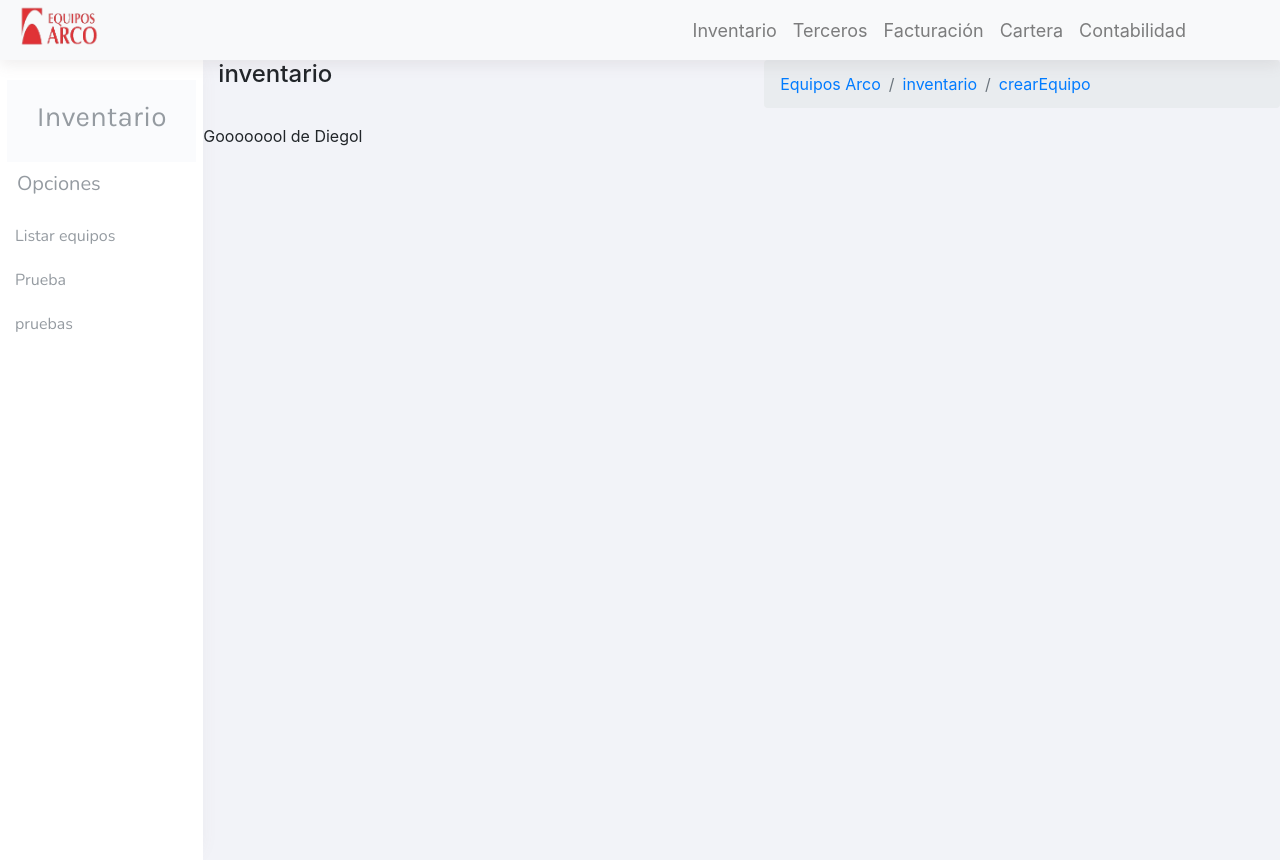
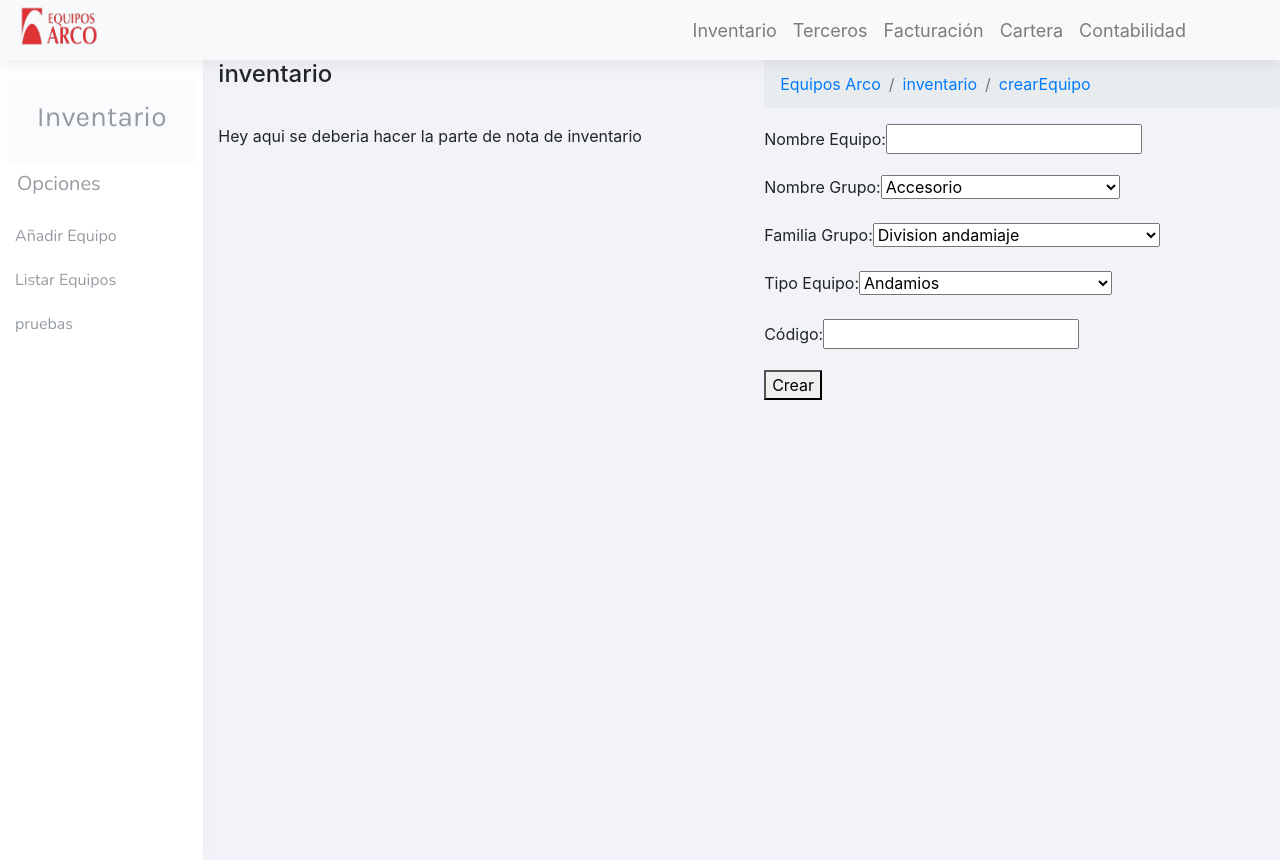
Before and after one commit to ar-corinaldi/EquiposARCO, a React (Create React App) app in the folder front/: page /inventario/crearEquipo in a window 1280 px wide. Built offline with nearby package versions, Linux system fonts and the light colour scheme.

Commit message:
Formularios Equipo

```diff
--- a/front/src/App.js
+++ b/front/src/App.js
@@ -13,6 +13,7 @@ import Breadcrumb from "./components/Breadcrumb";
 import OrdenDetail from "./components/Orden/OrdenDetail";
 import CrearOrden from "./components/FacturacionModule/CrearOrden";
 import EquipoDetail from "./components/Equipo/EquipoDetail";
+import EquipoCreate from "./components/Equipo/EquipoCreate";
 // Bootstrap
 import Row from "react-bootstrap/Row";
 import Col from "react-bootstrap/Col";
@@ -36,6 +37,10 @@ function App() {
             <Row>
               <Switch>
                 <Route path="/" exact />
+                <Route
+                  path="/inventario/crearEquipo"
+                  component={EquipoCreate}
+                />
                 <Route
                   path="/inventario/equipos/:idEquipo"
                   component={EquipoDetail}
--- /dev/null
+++ b/front/src/components/Equipo/EquipoCreate.js
@@ -0,0 +1,25 @@
+import React, { useState } from "react";
+import EquipoForm from "./EquipoForm";
+import Col from "react-bootstrap/Col";
+
+function EquipoCreate(props) {
+  const [newEquipo, setEquipo] = useState({});
+  return (
+    <React.Fragment>
+      <Col>Hey aqui se deberia hacer la parte de nota de inventario</Col>
+      <Col>
+        <EquipoForm
+          formAction={"/equipos"}
+          fields={{
+            nombreEquipo: "",
+            nombreFamilia: "",
+            nombreGrupo: "",
+            codigo: "",
+          }}
+        />
+      </Col>
+    </React.Fragment>
+  );
+}
+
+export default EquipoCreate;
--- /dev/null
+++ b/front/src/components/Equipo/EquipoForm.js
@@ -0,0 +1,150 @@
+import React from "react";
+import withFormHandling from "../withFormHandling";
+import Autocomplete from "@material-ui/lab/Autocomplete";
+import TextField from "@material-ui/core/TextField";
+const tiposEquipo = [
+  "andamios",
+  "elementos formaleta entrepiso",
+  "encofrado",
+  "formaleta",
+  "maquinaria",
+  "servicio",
+];
+
+const nombresFamilia = [
+  "division andamiaje",
+  "division de equipos menores",
+  "division de formaleteria",
+  "division de herramientas",
+  "division de maquinaria tipo liviano",
+  "division de maquinaria tipo pesado",
+  "insumos",
+  "servicio", //No lo se rick
+  "servicio de alquiler",
+  "servicio de transporte",
+  "servicio mantenimiento",
+  "servicio operador",
+];
+
+const nombresGrupo = [
+  "accesorio",
+  "allanadora",
+  "andamio colgante",
+  "andamio de carga",
+  "andamio multidireccional",
+  "andamio tubular",
+  "andamios multidireccionales",
+  "apisonador",
+  "bomba cifa",
+  "compresor",
+  "compresor de aire",
+  "contenedor",
+  "cortadora",
+  "derretidora",
+  "diferencial",
+  "elemento de seguridad",
+  "equipo samblasting",
+  "escaleras",
+  "formaleta",
+  "formaleta columna",
+  "formaleta entrepiso",
+  "formaleta industrializada",
+  "formaleta sardinel",
+  "generador",
+  "grua",
+  "herramienta",
+  "hidrolavadora",
+  "minicargadora",
+  "motobomba",
+  "motor b&s",
+  "motor honda",
+  "motor launtop",
+  "motor lesson",
+  "motor marathon",
+  "motor siemens",
+  "motor weg",
+  "motor yanmar",
+  "planta electrica",
+  "pluma",
+  "puente grua",
+  "rana vibrocompactadora",
+  "regla vibratoria",
+  "retroexcavadora",
+  "rodillo vibrocompactador",
+  "ruteadora",
+  "servicio",
+  "taladro",
+  "vibrador",
+];
+function EquipoForm(props) {
+  const { fields, handleChange, handleSubmitPOST } = props;
+
+  return (
+    <form onSubmit={handleSubmitPOST}>
+      <div className="form-group">
+        <label htmlFor="nombreEquipo">Nombre Equipo:</label>
+        <input
+          name="nombreEquipo"
+          type="text"
+          value={fields.nombreEquipo}
+          onChange={handleChange}
+        />
+      </div>
+      <div className="form-group">
+        <label htmlFor="nombreGrupo">Nombre Grupo:</label>
+        <select
+          name="nombreGrupo"
+          value={fields.nombreGrupo}
+          onChange={handleChange}
+        >
+          {nombresGrupo.map((nombreGrupo) => (
+            <option key={nombreGrupo} value={nombreGrupo}>
+              {nombreGrupo[0].toUpperCase() + nombreGrupo.slice(1)}
+            </option>
+          ))}
+        </select>
+      </div>
+      <div className="form-group">
+        <label htmlFor="nombreFamilia">Familia Grupo:</label>
+        <select
+          name="nombreFamilia"
+          value={fields.nombreFamilia}
+          onChange={handleChange}
+        >
+          {nombresFamilia.map((nombreFamilia) => (
+            <option key={nombreFamilia} value={nombreFamilia}>
+              {nombreFamilia[0].toUpperCase() + nombreFamilia.slice(1)}
+            </option>
+          ))}
+        </select>
+      </div>
+      <div className="form-group">
+        <label htmlFor="tipoEquipo">Tipo Equipo:</label>
+        <select
+          name="tipoEquipo"
+          value={fields.tipoEquipo}
+          onChange={handleChange}
+        >
+          {tiposEquipo.map((tipoEquipo) => (
+            <option key={tipoEquipo} value={tipoEquipo}>
+              {tipoEquipo[0].toUpperCase() + tipoEquipo.slice(1)}
+            </option>
+          ))}
+        </select>
+      </div>
+      <div className="form-group">
+        <label htmlFor="codigo">Código:</label>
+        <input
+          name="codigo"
+          type="text"
+          value={fields.codigo}
+          onChange={handleChange}
+        />
+      </div>
+      <div></div>
+      <button type="submit">Crear</button>
+    </form>
+  );
+}
+
+export default withFormHandling(EquipoForm);
--- a/front/src/components/Select.js
+++ b/front/src/components/Select.js
@@ -14,7 +14,10 @@ function Select(props) {
         <Autocomplete
           id="combo-box-demo"
           options={props.opciones}
-          getOptionLabel={(option) => option}
+          getOptionLabel={(option, value) => {
+            console.log("Prueba", option, value);
+            return option;
+          }}
           defaultValue={props.filter}
           style={{ width: 300 }}
           value={props.filter}
--- a/front/src/components/SidebarComponents/Sidebar.js
+++ b/front/src/components/SidebarComponents/Sidebar.js
@@ -29,13 +29,13 @@ function Sidebar(props) {
     },
     {
       type: "Link",
-      name: "Listar equipos",
-      ref: "/equipos",
+      name: "Añadir Equipo",
+      ref: "/crearEquipo",
     },
     {
       type: "Link",
-      name: "Prueba",
-      ref: "/prueba",
+      name: "Listar Equipos",
+      ref: "/equipos",
     },
     {
       type: "Link",
--- /dev/null
+++ b/front/src/components/withFormHandling.js
@@ -0,0 +1,49 @@
+import React, { useState } from "react";
+const withFormHandling = (FormComponent) => (props) => {
+  const [fields, setFields] = useState({ ...props.fields });
+  const { formAction } = props;
+  // const [errors] = useState({ ...props.errors });
+
+  const handleChange = (e) => {
+    const target = e.target;
+    let value = target.type === "checkbox" ? target.checked : target.value;
+    let name = target.name;
+    const newFields = { ...fields };
+    // errors = { ...errors };
+    // const error = (newFields[name] = value); //create a validation function that returns an error based on field name and value
+    // errors[name] = error;
+    // setState({ fields, errors });
+    newFields[name] = value;
+    setFields(newFields);
+  };
+
+  const handleSubmitPOST = (e) => {
+    e.preventDefault();
+    const options = {
+      method: "POST",
+      body: JSON.stringify(fields),
+      headers: {
+        "Content-Type": "application/json",
+      },
+    };
+    fetch(formAction, options);
+  };
+
+  const handleSubmitGET = (e) => {
+    e.preventDefault();
+
+    fetch(formAction);
+  };
+
+  return (
+    <FormComponent
+      {...props} //to access form specific props not handled by state
+      fields={fields}
+      // errors={errors}
+      handleChange={handleChange}
+      handleSubmitPOST={handleSubmitPOST}
+      handleSubmitGET={handleSubmitGET}
+    />
+  );
+};
+export default withFormHandling;
```
Also changed, not shown: 2 other files (tests, documents, lock files or other folders).
